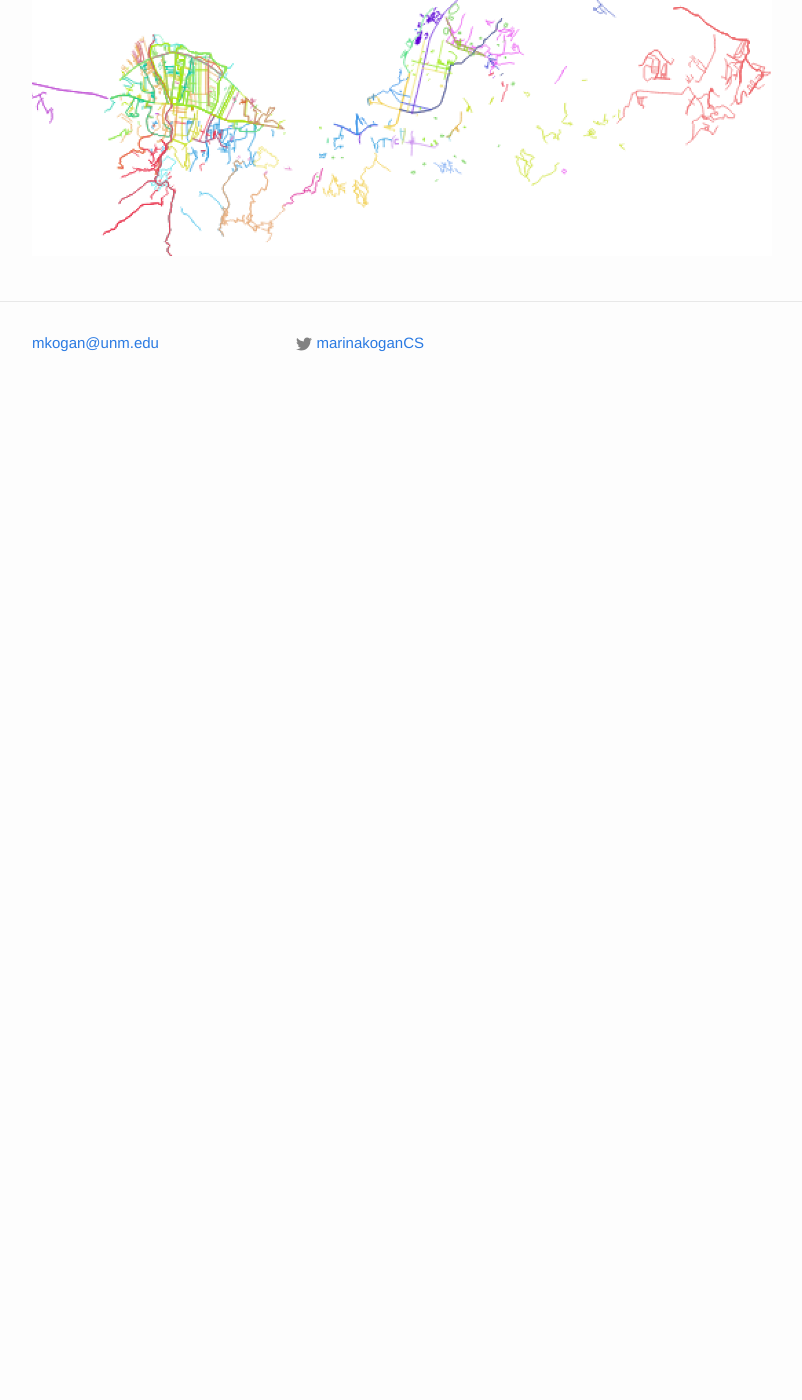
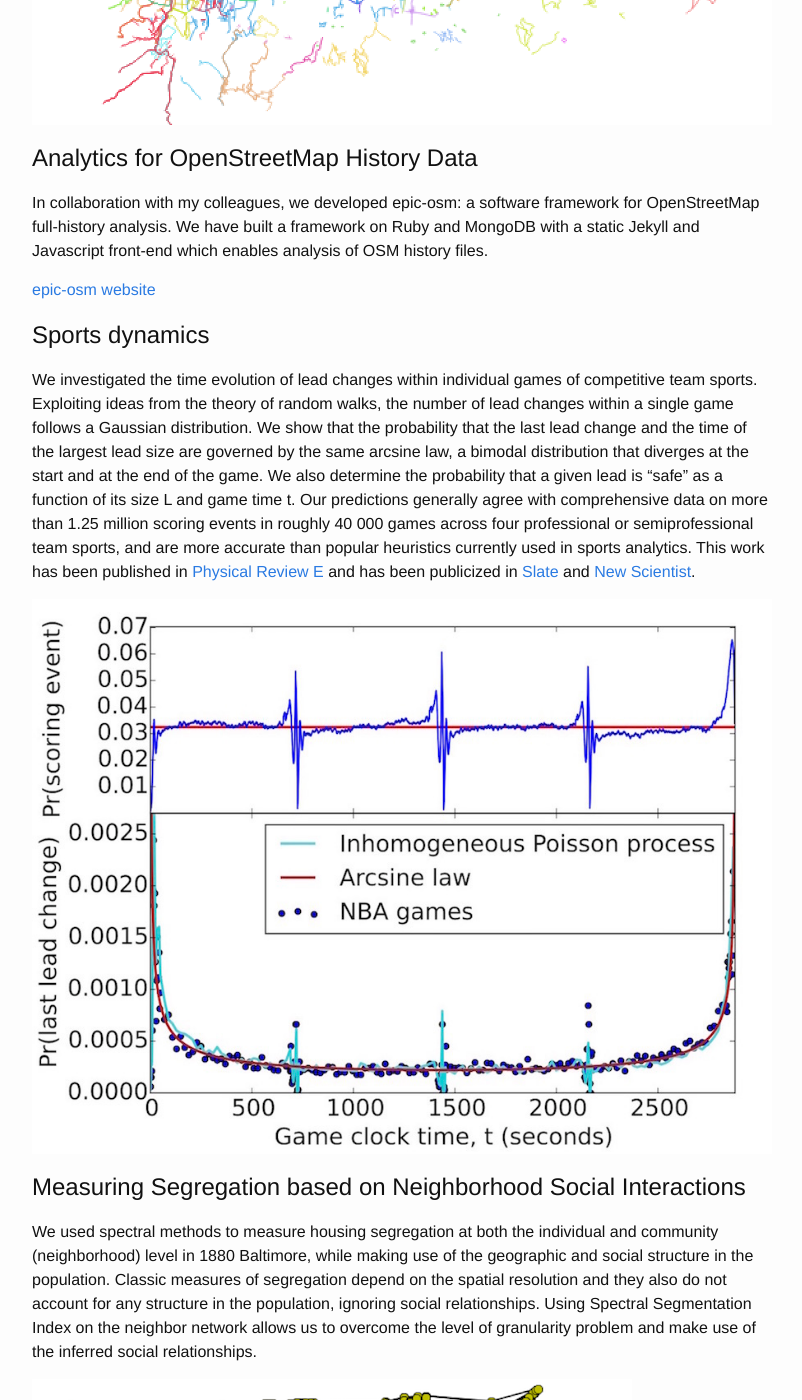
Before and after one commit to marinkala/marinkala.github.com, a Jekyll site: the page built from 4projects.md, in a window 1280 px wide and 1400 px high, scrolled down 2229 px. Shown: the whole window, without its empty margins (238-1040 px from the left). Built offline with Jekyll 4.4.1, drawn with Linux system fonts in a browser that asks for light colours; before the commit the page ends 2644 px from its top, so only the background shows below that; some of the changed text lies outside the part shown.

Commit message:
update projects

```diff
--- a/4projects.md
+++ b/4projects.md
@@ -29,6 +29,7 @@ The resulting [CSCW paper](https://dl.acm.org/citation.cfm?id=2675218) shows tha
 
 In another strand of research, I investigated the conversational activity that takes place through the @reply convention in disaster. I developed a method for constructing @reply conversations in Twitter at scale and applied it to the the high-tempo, high-stakes environment of 2012's Hurricane Sandy. I investigated the temporality of conversations; the relationality of who speaks to whom; the number and kind of conversationalists; and how content affects temporal features. The resulting [CHI paper](https://dl.acm.org/citation.cfm?id=3173658) shows that, during the height of the emergency, people expand conversations both in number and kind of conversational partners. This expansion contributes to longer, slower-paced conversations in the high-emergency period, suggesting reliance on online relationships during times of greatest uncertainty.
 
+                               |                               |
 :-----------------------------:|:-----------------------------:|:------------------------------:
 ![](/assets/intertweetTime.jpg)|  ![](/assets/outReplyTime.jpg)|![](/assets/InterreplyTime.jpg)
 
@@ -36,3 +37,19 @@ In another strand of research, I investigated the conversational activity that t
 As part of my dissertation work, I explored the work practices and interactions of volunteer mappers operating in the high-tempo, high-volume context of disasters. I built upon and expanded prior network analysis techniques to select high-value portions of the vast OSM data for further qualitative analysis. I then performed detailed content analysis of the identified activity and, where possible, conducted interviews with the participants. This research allowed the identification of seven distinct mapping practices that can be classified according to dimensions of time, space, and interpersonal interaction.  After the salient work practices were identified, I used network motifs to further refine our methods, so they can more easily isolate the practices. The resulting [CHI paper](http://dl.acm.org/citation.cfm?id=2858371) represents a baseline for future research about how OSM crisis mapping practices have evolved over time.
 
 ![Filling In the Map](/assets/fillInMap.png)
+
+## Analytics for OpenStreetMap History Data
+In collaboration with my colleagues, we developed epic-osm: a software framework for OpenStreetMap full-history analysis.
+We have built a framework on Ruby and MongoDB with a static Jekyll and Javascript front-end which enables analysis of OSM history files.
+
+[epic-osm website](http://project-epic.github.io/epic-osm/)
+
+## Sports dynamics
+We investigated the time evolution of lead changes within individual games of competitive team sports. Exploiting ideas from the theory of random walks, the number of lead changes within a single game follows a Gaussian distribution. We show that the probability that the last lead change and the time of the largest lead size are governed by the same arcsine law, a bimodal distribution that diverges at the start and at the end of the game. We also determine the probability that a given lead is “safe” as a function of its size L and game time t. Our predictions generally agree with comprehensive data on more than 1.25 million scoring events in roughly 40 000 games across four professional or semiprofessional team sports, and are more accurate than popular heuristics currently used in sports analytics. This work has been published in [Physical Review E](http://journals.aps.org/pre/abstract/10.1103/PhysRevE.91.062815) and has been publicized in [Slate](http://www.slate.com/articles/sports/sports_nut/2015/06/golden_state_warriors_championship_a_new_formula_for_predicting_lead_changes.html) and [New Scientist](https://www.newscientist.com/article/dn27836-winning-formula-reveals-if-your-team-is-too-far-ahead-to-lose).
+
+![LastLeadChange](/assets/LastLeadChange.jpg)
+
+## Measuring Segregation based on Neighborhood Social Interactions
+We used spectral methods to measure housing segregation at both the individual and community (neighborhood) level in 1880 Baltimore, while making use of the geographic and social structure in the population. Classic measures of segregation depend on the spatial resolution and they also do not account for any structure in the population, ignoring social relationships. Using Spectral Segmentation Index on the neighbor network allows us to overcome the level of granularity problem and make use of the inferred social relationships.
+
+![SSI](/assets/SSI.png)
```
